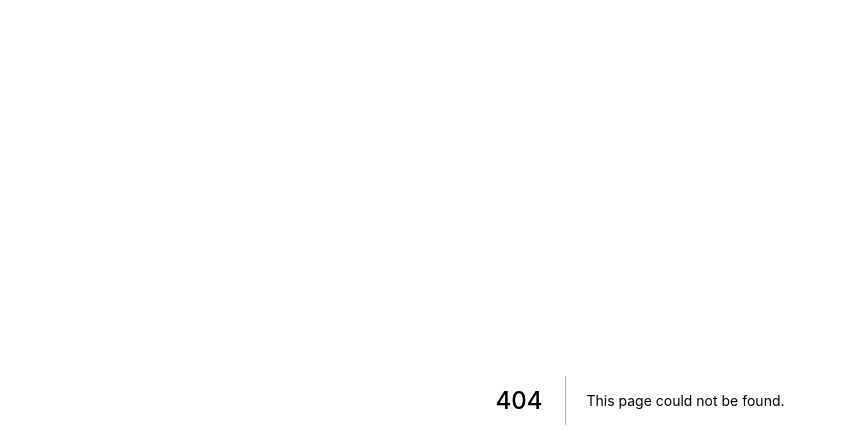
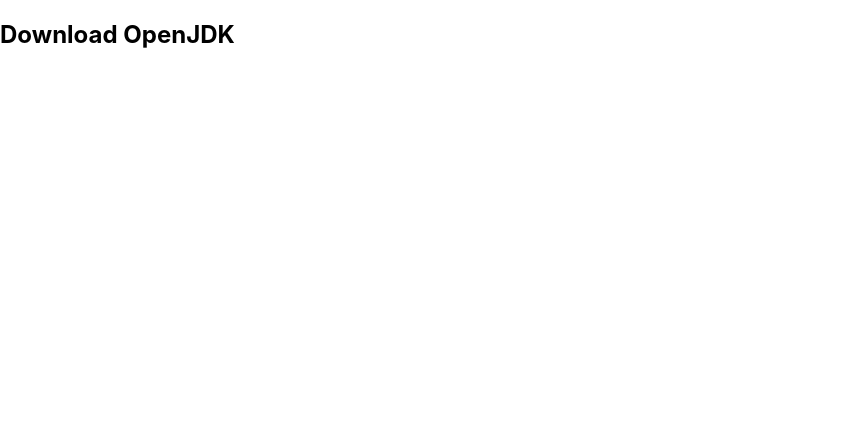
Before and after one commit to julianjupiter/javapages, a Next.js app: page /download-openjdk in a window 1280 px wide. Before the commit this address had no page. Shown: the top 448 px of the page, without its empty margins (0-846 px from the left). Built offline with nearby package versions, Linux system fonts and the light colour scheme.

Commit message:
Add download page for OpenJDK

```diff
--- /dev/null
+++ b/pages/download-openjdk.js
@@ -0,0 +1,17 @@
+import Head from "next/head";
+
+export default function Home() {
+  return (
+    <div>
+      <Head>
+        <title>Downlaod OpenJDK</title>
+        <meta name="description" content="Downlaod OpenJDK" />
+        <link rel="icon" href="/favicon.ico" />
+      </Head>
+
+      <main>
+        <h2>Download OpenJDK</h2>
+      </main>
+    </div>
+  );
+}
```
